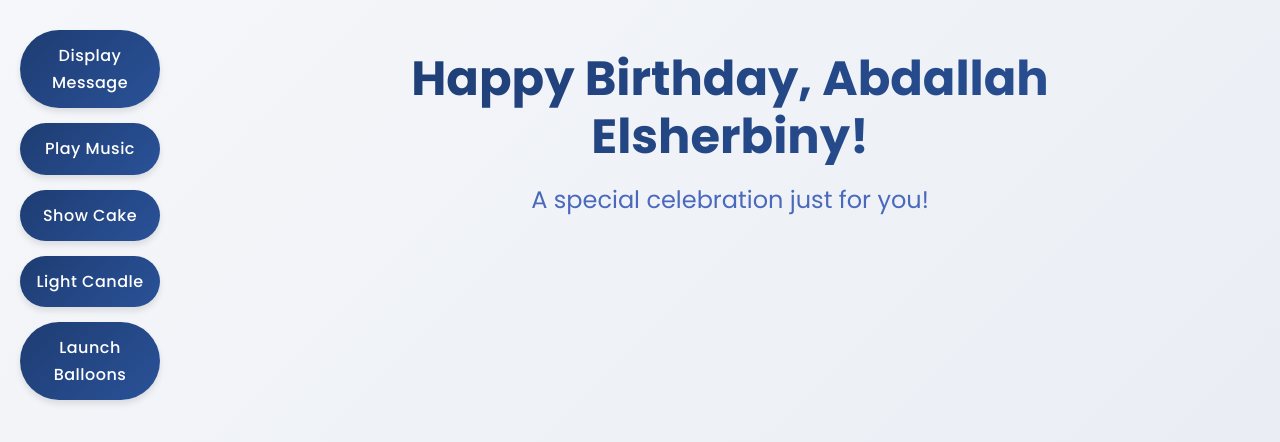
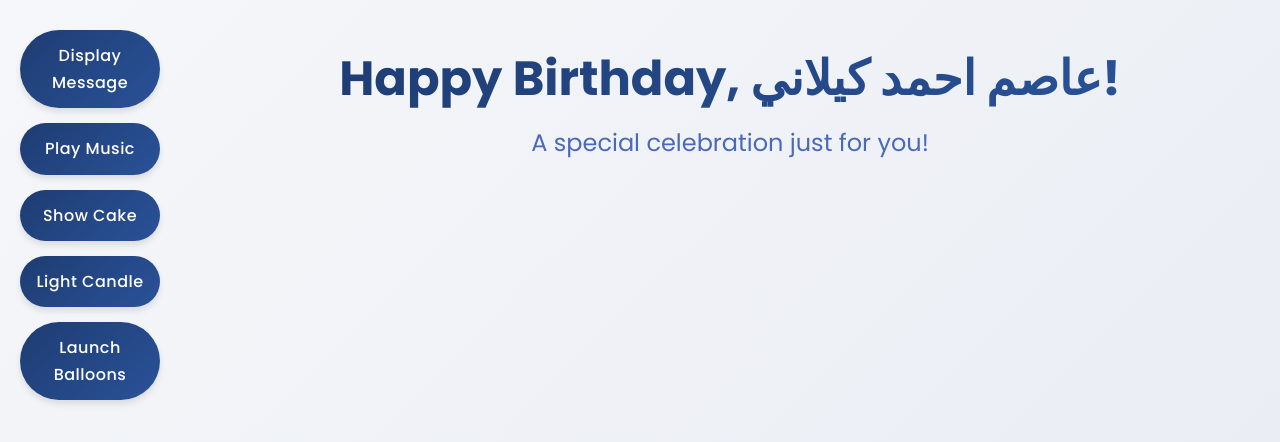
Before and after one commit to MohamedAbdElMoniedBadr/current_IEEE_birthday, a website: page index.html in a window 1280 px wide. Shown: the top 442 px of the page. Drawn offline with nearby package versions, Linux system fonts and the light colour scheme.

Commit message:
Update birthday page for عاصم احمد كيلاني (2025-07-09)

```diff
--- a/index.html
+++ b/index.html
@@ -434,14 +434,14 @@
 
 		<div class="main-container">
 			<div class="header">
-				<h1 class="birthday-title">Happy Birthday, Abdallah Elsherbiny!</h1>
+				<h1 class="birthday-title">Happy Birthday, عاصم احمد كيلاني!</h1>
 				<p class="subtitle">A special celebration just for you!</p>
 			</div>
 
 			<div class="celebration-card" id="messageCard">
 				<div class="message-section" id="messageSection"><p>Today is a special day as we celebrate the birthdays of:</p><div style="margin-top: 20px;">
       <div class="birthday-person-card" style="margin-bottom: 25px; padding: 15px; border: 1px solid #ddd; border-radius: 8px; background-color: #f9f9f9; box-shadow: 0 2px 4px rgba(0,0,0,0.05);">
-         <h3 style="margin-top: 0; color: #1e3c72;">Abdallah Elsherbiny</h3>
+         <h3 style="margin-top: 0; color: #1e3c72;">عاصم احمد كيلاني</h3>
          <h4 style="font-weight: normal; color: #2a5298; margin-top: 5px; margin-bottom: 10px;">(Volunteer)</h4>
          <p><em>Wishing you a fantastic day!</em></p>
       </div>
```
